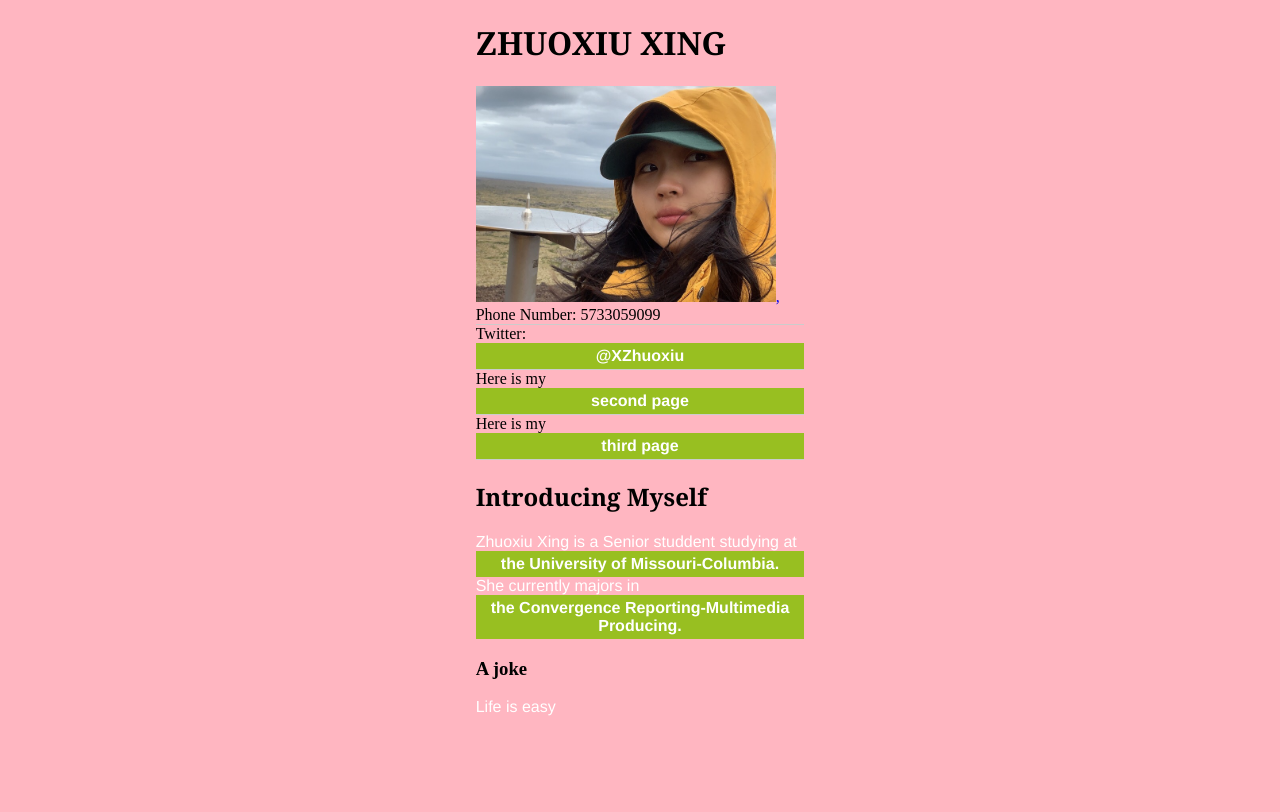
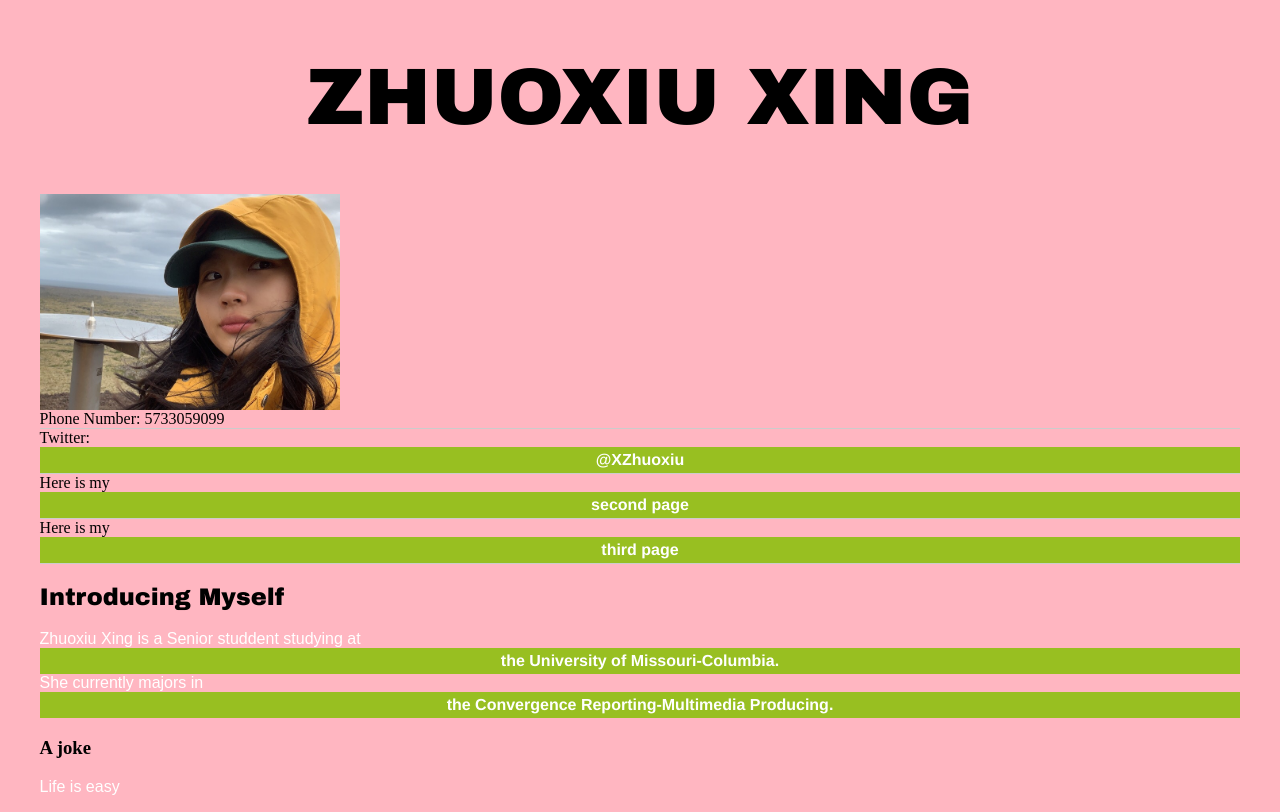
Before and after one commit to j4502-fs19/zhuoxiu-xing, a plain HTML site: page J4502-Assignment 2/index.html in a window 1280 px wide. Drawn offline with Linux system fonts and the light colour scheme.

Commit message:
Positioning

```diff
--- a/J4502-Assignment 2/index.html
+++ b/J4502-Assignment 2/index.html
@@ -16,7 +16,7 @@
 
 
 <h1>ZHUOXIU XING</h1>
-<a href="mailto:xingzhuoxiu@gmail.com" target="_blank"><img src="xing.jpeg" alt="Zhuoxiu's email address." width="300px" />, </a>
+<a href="mailto:xingzhuoxiu@gmail.com" target="_blank"><img src="xing.jpeg" alt="Zhuoxiu's email address." width="300px" /></a>
 
 
 
@@ -27,7 +27,6 @@
     <li>Here is my <a href="secondpage.html" target="_blank">second page </a></li>
     <li>Here is my <a href="thirdpage.html"> third page </a></li>
   </ul>
-
 
 
 <h2>Introducing Myself</h2>
@@ -41,4 +40,6 @@ She currently majors in <a href="http://catalog.missouri.edu/undergraduategradua
 <p>Life is easy</p>
 
 </body>
+
+
 </html>
--- a/J4502-Assignment 2/style.css
+++ b/J4502-Assignment 2/style.css
@@ -3,25 +3,27 @@ body {
 }
 
 
-
 h1 {
-    font-family: Georgia, "Times New Roman", serif;
+    font-family: Arial Black, Arial, sans-serif;
+		font-size: 5em;
+		text-align: center;
 }
 
+
 h2 {
-	font-family: Georgia, "Times New Roman", serif;
+	font-family: Arial Black, Arial, sans-serif;
 }
 
 
 
 p {
 	color: #FFFFFF;
-    font-family: Helvetica, Arial, sans-serif;
+	font-family: Arial, Helvetica, sans-serif;
 }
 
 
 #container{
-    width: 26%;
+    width: 95%;
     margin: 0 auto;
 }
 
```
Also changed, not shown: J4502-Assignment 2/oldindex.html (+1 -0 lines).
